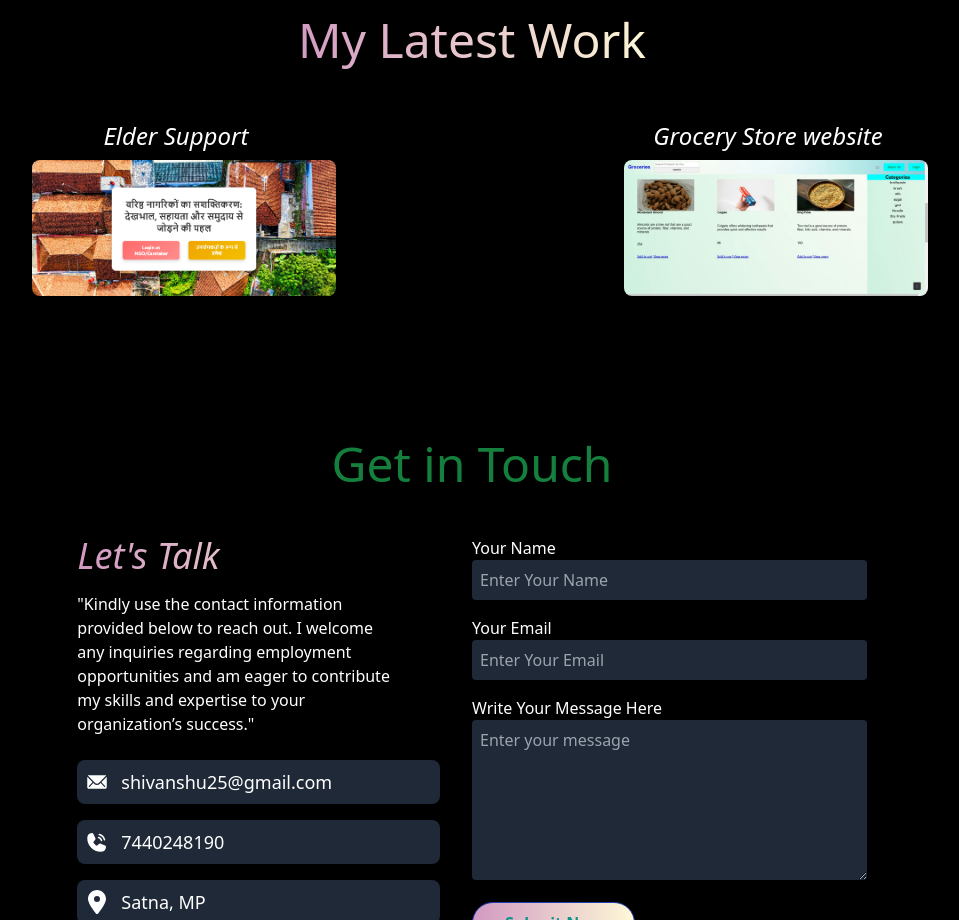
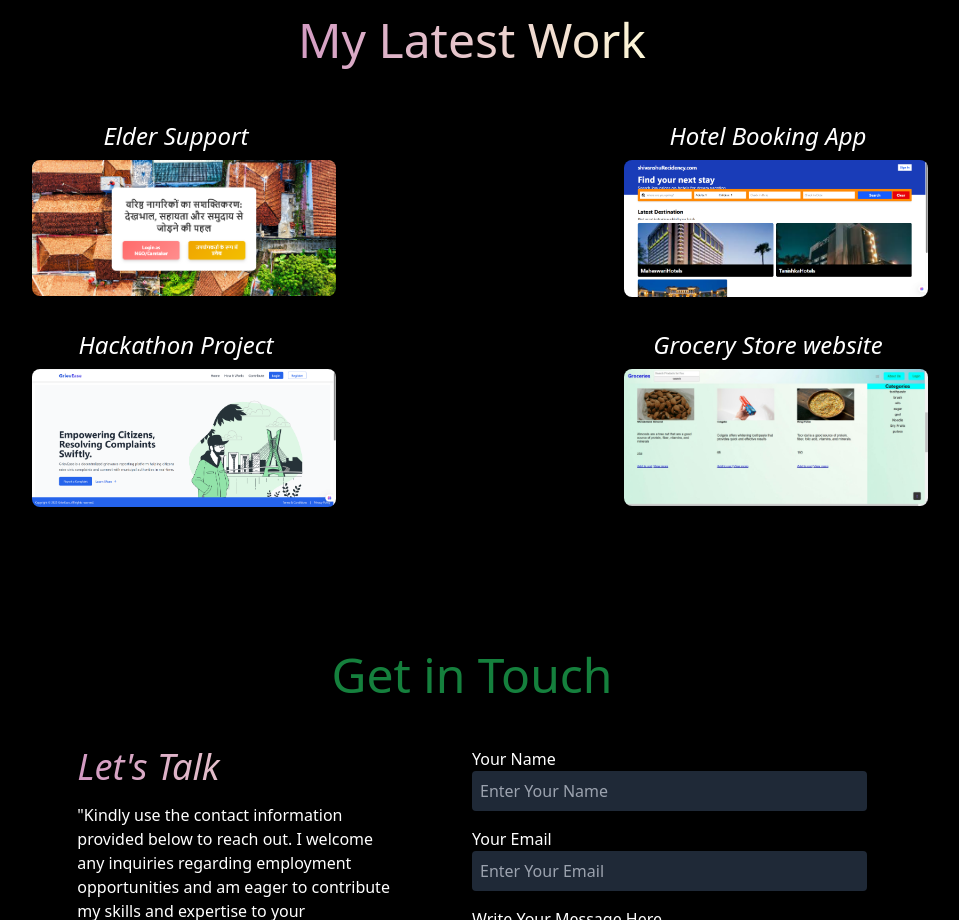
Before and after one commit to shiv-anshu-gupta/My_Portfolio, a React (Vite) app: page / in a window 1280 px wide. Shown: the part 1380-2300 px from the top of the page, without its empty margins (168-1127 px from the left). Built offline with nearby package versions, Linux system fonts and the light colour scheme.

Commit message:
latest projects added

```diff
--- a/src/Components/MyWork/Mywork.jsx
+++ b/src/Components/MyWork/Mywork.jsx
@@ -16,6 +16,16 @@ const Mywork = () => {
             link="https://oldcummunitysupport.onrender.com/"
           />
           <Work_data
+            Title="Hotel Booking App"
+            ImgProject="Images/hotelBooking.png"
+            link="https://shivanshurecidency.onrender.com/"
+          />
+          <Work_data
+            Title="Hackathon Project"
+            ImgProject="Images/hackathonproject.png"
+            link="https://grievease-2-frontend.onrender.com/"
+          />
+          <Work_data
             Title="Grocery Store website"
             ImgProject="Images/php.jpg"
             link="https://github.com/shiv-anshu-gupta/GroceryStore"
```
Also changed, not shown: public/Images/hackathonproject.png (added), public/Images/hotelBooking.png (added).
